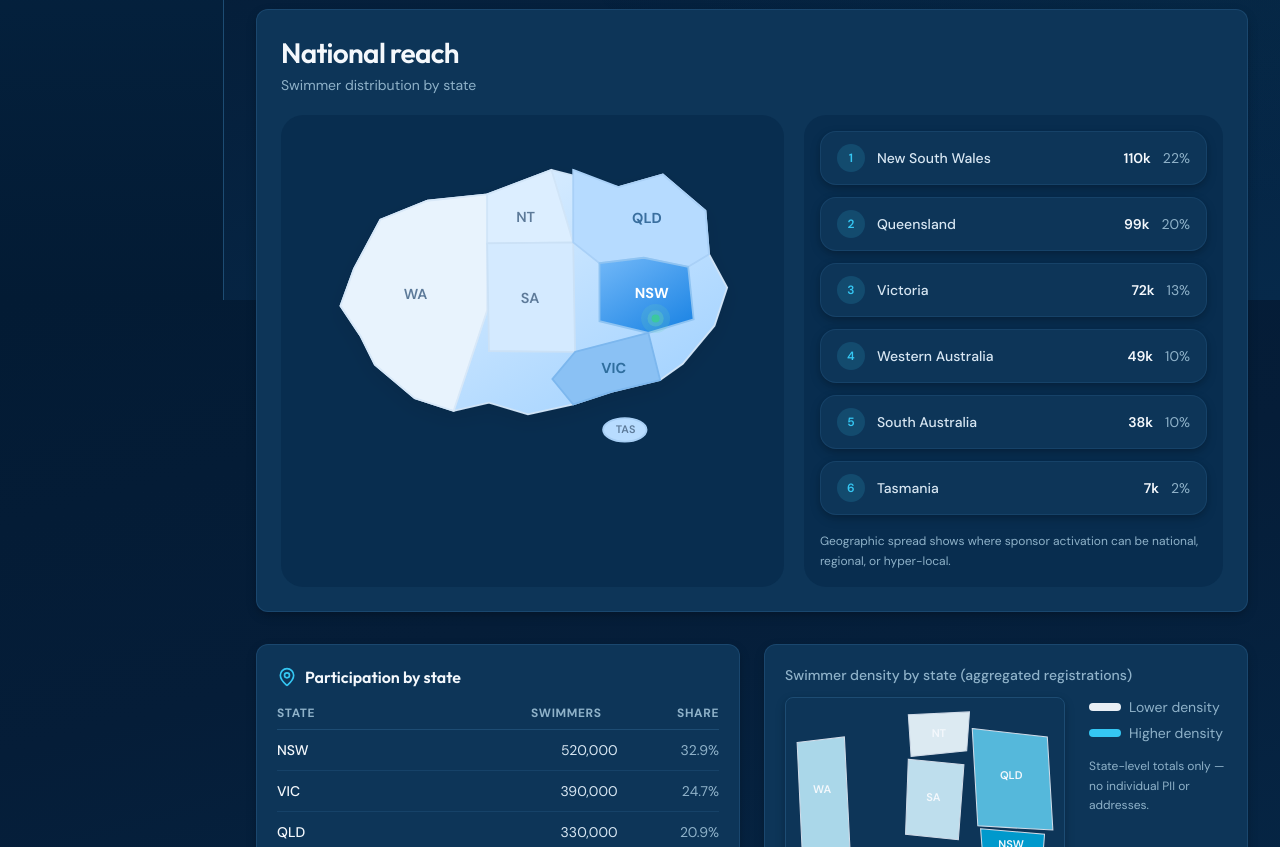
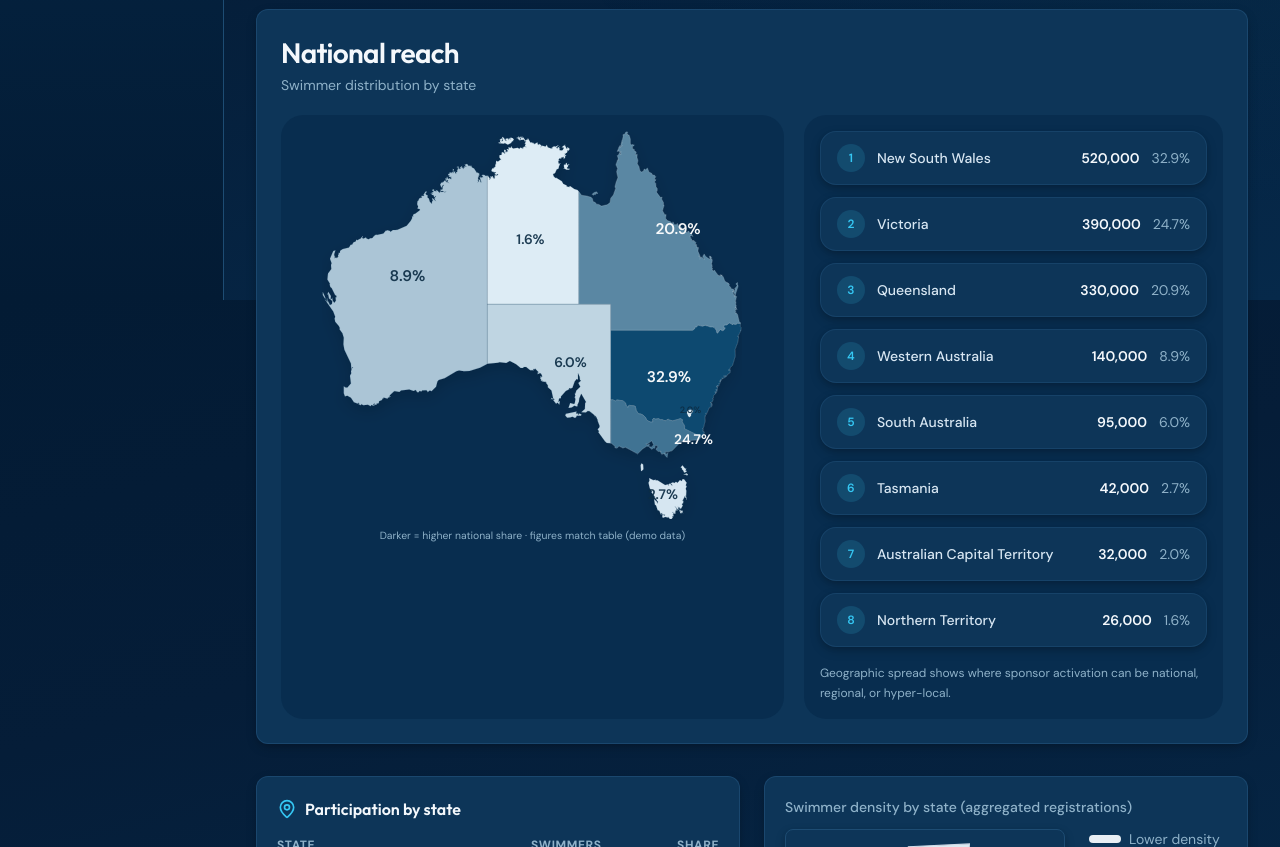
Before and after one commit to FREDERICKVISENTINI/SwimmingAustralia_Prototype, a React (Vite) app: page /federation-dashboard in a window 1280 px wide. Shown: the part 500-1347 px from the top of the page. Built offline with nearby package versions, Linux system fonts and the light colour scheme.

Commit message:
Federation national reach: Australia choropleth map by state share
Made-with: Cursor

```diff
--- /dev/null
+++ b/src/components/federation/commercial/AustraliaShareChoroplethMap.tsx
@@ -0,0 +1,153 @@
+import { useId, useMemo } from 'react'
+import australiaSvgRaw from '../../../assets/australia-map.svg?raw'
+import { NATIONAL_PARTICIPATION_BY_STATE } from '../../../data/federationNationalDashboard'
+
+type PathItem = { id: string; d: string }
+
+/** Map SVG path id → state/territory code (islands inherit parent jurisdiction). */
+const PATH_ID_TO_STATE: Record<string, string> = {
+  act: 'ACT',
+  nsw: 'NSW',
+  'nt-groote-eylandt': 'NT',
+  'nt-mainland': 'NT',
+  'nt-melville-island': 'NT',
+  'qld-fraser-island': 'QLD',
+  'qld-mainland': 'QLD',
+  'qld-mornington-island': 'QLD',
+  'sa-kangaroo-island': 'SA',
+  'sa-mainland': 'SA',
+  'tas-cape-barren': 'TAS',
+  'tas-flinders-island': 'TAS',
+  'tas-king-currie-island': 'TAS',
+  'tas-mainland': 'TAS',
+  vic: 'VIC',
+  wa: 'WA',
+}
+
+/** One label per jurisdiction at approximate geographic centre (source map viewBox). */
+const LABEL: Record<
+  string,
+  { x: number; y: number; fontSize?: number; anchor?: 'start' | 'middle' | 'end' }
+> = {
+  wa: { x: 62, y: 102, fontSize: 10, anchor: 'middle' },
+  'nt-mainland': { x: 142, y: 78, fontSize: 9, anchor: 'middle' },
+  'qld-mainland': { x: 238, y: 72, fontSize: 10, anchor: 'middle' },
+  'sa-mainland': { x: 168, y: 158, fontSize: 9, anchor: 'middle' },
+  nsw: { x: 232, y: 168, fontSize: 10, anchor: 'middle' },
+  act: { x: 246, y: 188, fontSize: 6, anchor: 'middle' },
+  vic: { x: 248, y: 208, fontSize: 9, anchor: 'middle' },
+  'tas-mainland': { x: 228, y: 244, fontSize: 9, anchor: 'middle' },
+}
+
+function parsePathElements(raw: string): PathItem[] {
+  const doc = new DOMParser().parseFromString(raw.trim(), 'image/svg+xml')
+  const err = doc.querySelector('parsererror')
+  if (err) return []
+  return [...doc.querySelectorAll('path[id]')].map((el) => ({
+    id: el.id,
+    d: el.getAttribute('d') ?? '',
+  }))
+}
+
+function lerp(a: number, b: number, t: number): number {
+  return Math.round(a + (b - a) * t)
+}
+
+/** Higher national share → darker fill (normalized to max state share). */
+function fillForShare(sharePct: number, maxShare: number): string {
+  const t = maxShare > 0 ? Math.min(1, Math.max(0, sharePct / maxShare)) : 0
+  const r = lerp(232, 8, t)
+  const g = lerp(244, 72, t)
+  const b = lerp(252, 112, t)
+  return `rgb(${r} ${g} ${b})`
+}
+
+function strokeForFill(t: number): string {
+  return t > 0.55 ? 'rgba(255,255,255,0.45)' : 'rgba(20,60,90,0.35)'
+}
+
+function labelTextFill(t: number): string {
+  return t > 0.42 ? 'rgba(255,255,255,0.96)' : 'rgba(12,45,68,0.92)'
+}
+
+export function AustraliaShareChoroplethMap({ className }: { className?: string }) {
+  const filterId = useId().replace(/:/g, '')
+  const paths = useMemo(() => parsePathElements(australiaSvgRaw), [])
+
+  const shareByState = useMemo(
+    () => Object.fromEntries(NATIONAL_PARTICIPATION_BY_STATE.map((r) => [r.state, r.sharePct])) as Record<
+      string,
+      number
+    >,
+    []
+  )
+  const maxShare = useMemo(
+    () => Math.max(...NATIONAL_PARTICIPATION_BY_STATE.map((r) => r.sharePct)),
+    []
+  )
+
+  const labelShown = useMemo(() => new Set(Object.keys(LABEL)), [])
+
+  return (
+    <svg
+      viewBox="6.5 4.8 273 252.8"
+      className={className}
+      aria-label="Australia map coloured by national swimmer share by state"
+    >
+      <defs>
+        <filter id={`au-sh-${filterId}`} x="-15%" y="-15%" width="130%" height="130%">
+          <feDropShadow dx="0" dy="4" stdDeviation="5" floodOpacity="0.14" />
+        </filter>
+      </defs>
+      <g filter={`url(#au-sh-${filterId})`}>
+        {paths.map((p) => {
+          const code = PATH_ID_TO_STATE[p.id]
+          const share = code ? shareByState[code] ?? 0 : 0
+          const t = maxShare > 0 ? share / maxShare : 0
+          const fill = code ? fillForShare(share, maxShare) : 'rgb(236 242 248)'
+          return (
+            <path
+              key={p.id}
+              id={p.id}
+              d={p.d}
+              fill={fill}
+              stroke={strokeForFill(t)}
+              strokeWidth={0.35}
+              vectorEffect="non-scaling-stroke"
+            >
+              {code && (
+                <title>
+                  {code}: {share.toFixed(1)}% national share
+                </title>
+              )}
+            </path>
+          )
+        })}
+      </g>
+      {paths.map((p) => {
+        if (!labelShown.has(p.id)) return null
+        const code = PATH_ID_TO_STATE[p.id]
+        const share = code ? shareByState[code] ?? 0 : 0
+        const t = maxShare > 0 ? share / maxShare : 0
+        const cfg = LABEL[p.id]
+        if (!cfg || !code) return null
+        const text = `${share.toFixed(1)}%`
+        return (
+          <text
+            key={`label-${p.id}`}
+            x={cfg.x}
+            y={cfg.y}
+            textAnchor={cfg.anchor ?? 'middle'}
+            className="pointer-events-none select-none font-semibold"
+            style={{
+              fontSize: cfg.fontSize ?? 9,
+              fill: labelTextFill(t),
+            }}
+          >
+            {text}
+          </text>
+        )
+      })}
+    </svg>
+  )
+}
--- a/src/components/federation/commercial/NationalReachCard.tsx
+++ b/src/components/federation/commercial/NationalReachCard.tsx
@@ -1,13 +1,27 @@
-const stateRows = [
-  { name: 'New South Wales', value: '110k', share: '22%' },
-  { name: 'Queensland', value: '99k', share: '20%' },
-  { name: 'Victoria', value: '72k', share: '13%' },
-  { name: 'Western Australia', value: '49k', share: '10%' },
-  { name: 'South Australia', value: '38k', share: '10%' },
-  { name: 'Tasmania', value: '7k', share: '2%' },
-]
+import { NATIONAL_PARTICIPATION_BY_STATE } from '../../../data/federationNationalDashboard'
+import { AustraliaShareChoroplethMap } from './AustraliaShareChoroplethMap'
 
-/** Stylised SVG Australia — prototype illustration, not GIS. */
+const STATE_LABEL: Record<string, string> = {
+  NSW: 'New South Wales',
+  VIC: 'Victoria',
+  QLD: 'Queensland',
+  WA: 'Western Australia',
+  SA: 'South Australia',
+  TAS: 'Tasmania',
+  ACT: 'Australian Capital Territory',
+  NT: 'Northern Territory',
+}
+
+/** Same source as Federation dashboard “Participation by state” — sorted by volume. */
+const stateRows = [...NATIONAL_PARTICIPATION_BY_STATE]
+  .sort((a, b) => b.swimmers - a.swimmers)
+  .map((r) => ({
+    name: STATE_LABEL[r.state] ?? r.state,
+    value: r.swimmers.toLocaleString('en-AU'),
+    share: `${r.sharePct.toFixed(1)}%`,
+  }))
+
+/** Australia map from @svg-maps/australia (state/territory paths); styled in asset. */
 export function NationalReachCard() {
   return (
     <section className="rounded-[var(--radius-card)] border border-border/80 bg-card p-5 shadow-[var(--shadow-card)] md:p-6">
@@ -20,113 +34,10 @@ export function NationalReachCard() {
 
       <div className="grid grid-cols-1 gap-5 xl:grid-cols-[1.2fr_1fr]">
         <div className="rounded-[22px] bg-bg-elevated/60 p-4">
-          <svg viewBox="0 0 520 360" className="h-auto w-full" aria-hidden>
-            <defs>
-              <linearGradient id="commercialAuFill" x1="0" y1="0" x2="1" y2="1">
-                <stop offset="0%" stopColor="#EAF5FF" />
-                <stop offset="100%" stopColor="#9CCFFF" />
-              </linearGradient>
-              <linearGradient id="commercialEastFill" x1="0" y1="0" x2="0.8" y2="1">
-                <stop offset="0%" stopColor="#72B8F8" />
-                <stop offset="100%" stopColor="#1F86E5" />
-              </linearGradient>
-              <filter id="commercialAuShadow" x="-20%" y="-20%" width="140%" height="140%">
-                <feDropShadow dx="0" dy="8" stdDeviation="10" floodOpacity="0.08" />
-              </filter>
-            </defs>
-
-            <path
-              d="M63 152
-                 L92 98 L144 77 L210 70 L281 43
-                 L355 62 L404 48 L451 88 L455 136
-                 L475 173 L461 215 L426 257 L401 275
-                 L347 288 L305 302 L255 313 L212 300
-                 L173 309 L130 295 L86 258 L70 226
-                 L48 193 Z"
-              fill="url(#commercialAuFill)"
-              stroke="#CFE3F6"
-              strokeWidth="2"
-              filter="url(#commercialAuShadow)"
-            />
-
-            <path
-              d="M63 152 L92 98 L144 77 L210 70 L210 198 L173 309 L130 295 L86 258 L70 226 L48 193 Z"
-              fill="#E8F3FD"
-              stroke="#D8E8F8"
-              strokeWidth="2"
-            />
-
-            <path
-              d="M210 70 L281 43 L305 123 L210 124 Z"
-              fill="#DCEEFF"
-              stroke="#D1E5F8"
-              strokeWidth="2"
-            />
-
-            <path
-              d="M210 124 L305 123 L307 244 L212 243 Z"
-              fill="#D4EAFF"
-              stroke="#CBE1F6"
-              strokeWidth="2"
-            />
-
-            <path
-              d="M305 43 L355 62 L404 48 L451 88 L455 136 L432 150 L383 140 L334 146 L305 123 Z"
-              fill="#B6DBFF"
-              stroke="#A9D0F7"
-              strokeWidth="2"
-            />
-
-            <path
-              d="M334 146 L383 140 L432 150 L438 208 L388 223 L334 210 Z"
-              fill="url(#commercialEastFill)"
-              stroke="#8EC3F2"
-              strokeWidth="2"
-            />
-
-            <path
-              d="M307 244 L388 223 L401 275 L347 288 L305 302 L282 274 Z"
-              fill="#8AC1F4"
-              stroke="#7CB7EE"
-              strokeWidth="2"
-            />
-
-            <ellipse
-              cx="362"
-              cy="330"
-              rx="24"
-              ry="13"
-              fill="#B8DCFF"
-              stroke="#A7CEF4"
-              strokeWidth="2"
-            />
-
-            <circle cx="396" cy="207" r="16" fill="#68D5B8" opacity="0.18" />
-            <circle cx="396" cy="207" r="9" fill="#68D5B8" opacity="0.35" />
-            <circle cx="396" cy="207" r="4.5" fill="#3CC89E" />
-
-            <text x="118" y="185" fontSize="16" fill="#5D7A99" fontWeight="600">
-              WA
-            </text>
-            <text x="242" y="100" fontSize="16" fill="#5D7A99" fontWeight="600">
-              NT
-            </text>
-            <text x="247" y="190" fontSize="16" fill="#5D7A99" fontWeight="600">
-              SA
-            </text>
-            <text x="370" y="102" fontSize="16" fill="#3A6F9F" fontWeight="700">
-              QLD
-            </text>
-            <text x="373" y="184" fontSize="16" fill="#ffffff" fontWeight="700">
-              NSW
-            </text>
-            <text x="336" y="267" fontSize="16" fill="#2F6E9E" fontWeight="700">
-              VIC
-            </text>
-            <text x="352" y="334" fontSize="12" fill="#5D7A99" fontWeight="600">
-              TAS
-            </text>
-          </svg>
+          <AustraliaShareChoroplethMap className="mx-auto h-auto w-full max-w-[min(100%,420px)] drop-shadow-[0_10px_28px_-10px_rgba(0,60,100,0.18)]" />
+          <p className="mt-2 text-center text-[0.65rem] text-text-muted">
+            Darker = higher national share · figures match table (demo data)
+          </p>
         </div>
 
         <div className="rounded-[22px] bg-bg-elevated/60 p-4">
```
Also changed, not shown: src/assets/australia-map.svg (added).
